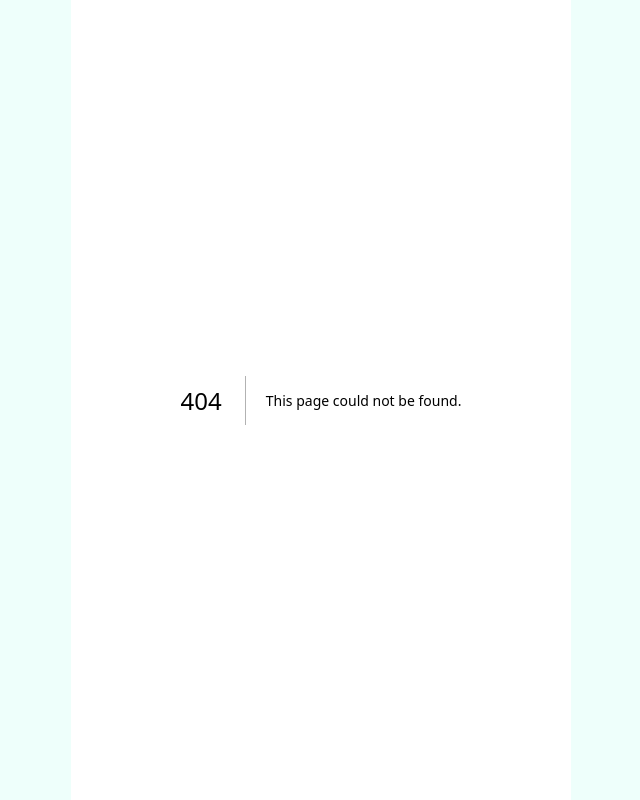
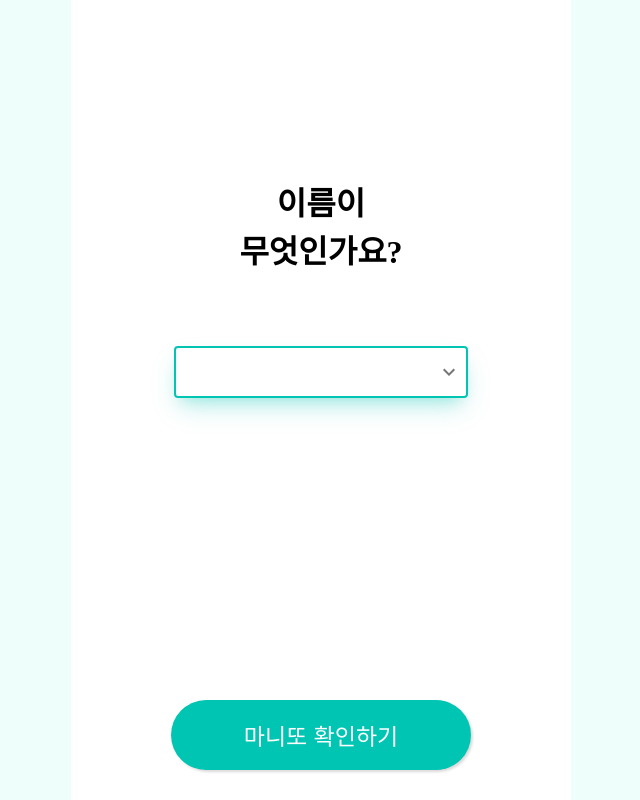
Before and after one commit to Mani-Manitto/manimanitto_FE, a Next.js app: page /joinManito/joinSelectName in a window 1280 px wide. Before the commit this address had no page. Shown: the whole page, without its empty margins (319-959 px from the left). Built offline with nearby package versions, Linux system fonts and the light colour scheme.

Commit message:
feat: 이름 확인 모달 구현

```diff
--- /dev/null
+++ b/pages/joinManito/joinSelectName.tsx
@@ -0,0 +1,120 @@
+import React, {useState} from "react";
+import InputLabel from '@mui/material/InputLabel';
+import MenuItem from '@mui/material/MenuItem';
+import ExpandMoreIcon from "@mui/icons-material/ExpandMore";
+import FormControl from '@mui/material/FormControl';
+import Select, { SelectChangeEvent, selectClasses } from '@mui/material/Select';
+import { outlinedInputClasses } from "@mui/material/OutlinedInput";
+import Alert from '@mui/material/Alert';
+import Modal from '../../component/joinRoom/checkUserInfo';
+
+export default function joinSelectName() {
+
+    const [name, setName] = useState<string>('');
+    const [isWarning, setIsWarning] = useState<boolean>(false);
+    const [isOpen, setIsOpen] = useState<boolean>(false);
+
+    const handleChange = (event : SelectChangeEvent) => {
+        setName(event.target.value);
+    };
+
+    const openModal = () => {
+        if(name === ''){
+            setIsWarning(true);
+        }else {
+            setIsOpen(true)
+        }
+    };
+    const closeModal = () => setIsOpen(false);
+
+    return (
+        <>
+            <div className="container">
+                <div className="innerContainer">
+                    <h2 className="title">이름이<br/>무엇인가요?</h2>
+                    <FormControl>
+                        <Select
+                            labelId="inputLabel"
+                            IconComponent={ExpandMoreIcon}
+                            MenuProps={{
+                                anchorOrigin: {
+                                    vertical: "bottom",
+                                    horizontal: "left",
+                                },
+                                transformOrigin: {
+                                    vertical: "top",
+                                    horizontal: "left",
+                                },
+                            }}
+                            value={name}
+                            onChange={handleChange}
+                            sx={{
+                                width: "100%",
+                                mt: 2.5,
+                                [`& .${selectClasses.select}`]: {
+                                    minWidth: "250px",
+                                    background: "white",
+                                    color: "grey.700",
+                                    borderRadius: "4px",
+                                    paddingLeft: "12px",
+                                    paddingTop: "14px",
+                                    paddingBottom: "15px",
+                                },
+                                [`& .${outlinedInputClasses.notchedOutline}`]: {
+                                    borderColor: "#00C5B3",
+                                    borderStyle: "solid",
+                                    borderWidth: "2px",
+                                },
+                                "&:hover": {
+                                    [`& .${outlinedInputClasses.notchedOutline}`]: {
+                                    borderColor: "#00C5B3",
+                                    },
+                                },
+                                boxShadow: "rgba(0, 197, 179, 0.25) 0px 13px 27px -5px, rgba(0, 197, 179, 0.3) 0px 8px 16px -8px"
+                            }}
+                        >
+                            <MenuItem value={0}>None</MenuItem>
+                            <MenuItem value={1}>One</MenuItem>
+                            <MenuItem value={2}>Two</MenuItem>
+                            <MenuItem value={3}>Three</MenuItem>
+                        </Select>
+                    </FormControl>
+                </div>
+
+                { isWarning && (
+                    <Alert variant="outlined" severity="error" sx={{width: '80%'}}>
+                        <p>이름을 선택해주세요</p>
+                    </Alert>
+                )}
+                <button className="button1" onClick={openModal}>마니또 확인하기</button>
+                <Modal isOpen={isOpen} onClose={closeModal} name={name}>
+
+                </Modal>
+            </div>
+            <style jsx>
+                {`
+                    .container {
+                        display: flex;
+                        flex-direction: column;
+                        justify-content: space-evenly;
+                        align-items: center;
+                    }
+
+                    .innerContainer {
+                        margin: 30% 0;
+                        text-align: center;
+                        width: 100%;
+                        height: 40%;
+                    }
+
+                    .title {
+                        font-size: 32px;
+                        margin-bottom: 50px;
+                        line-height: 1.5;
+                    }
+
+                `}
+            </style>
+        </>
+    )
+}
```
